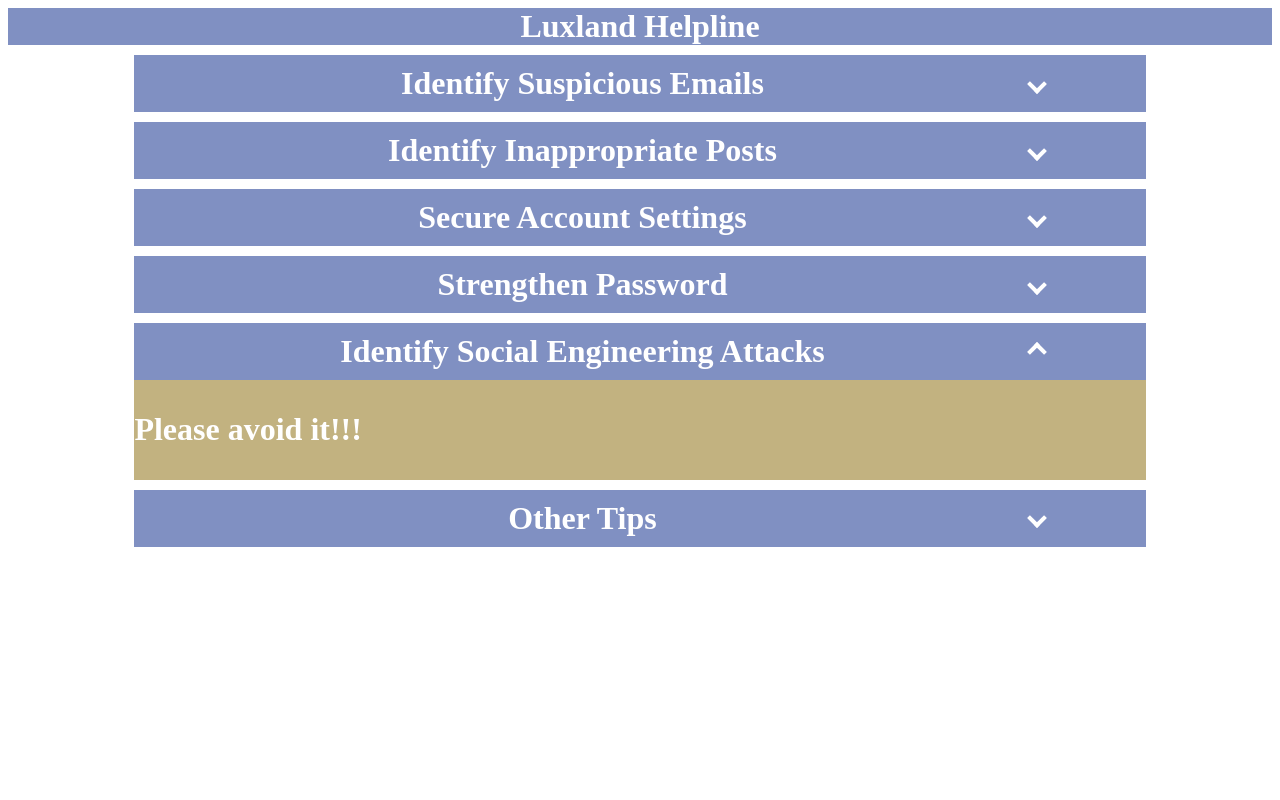
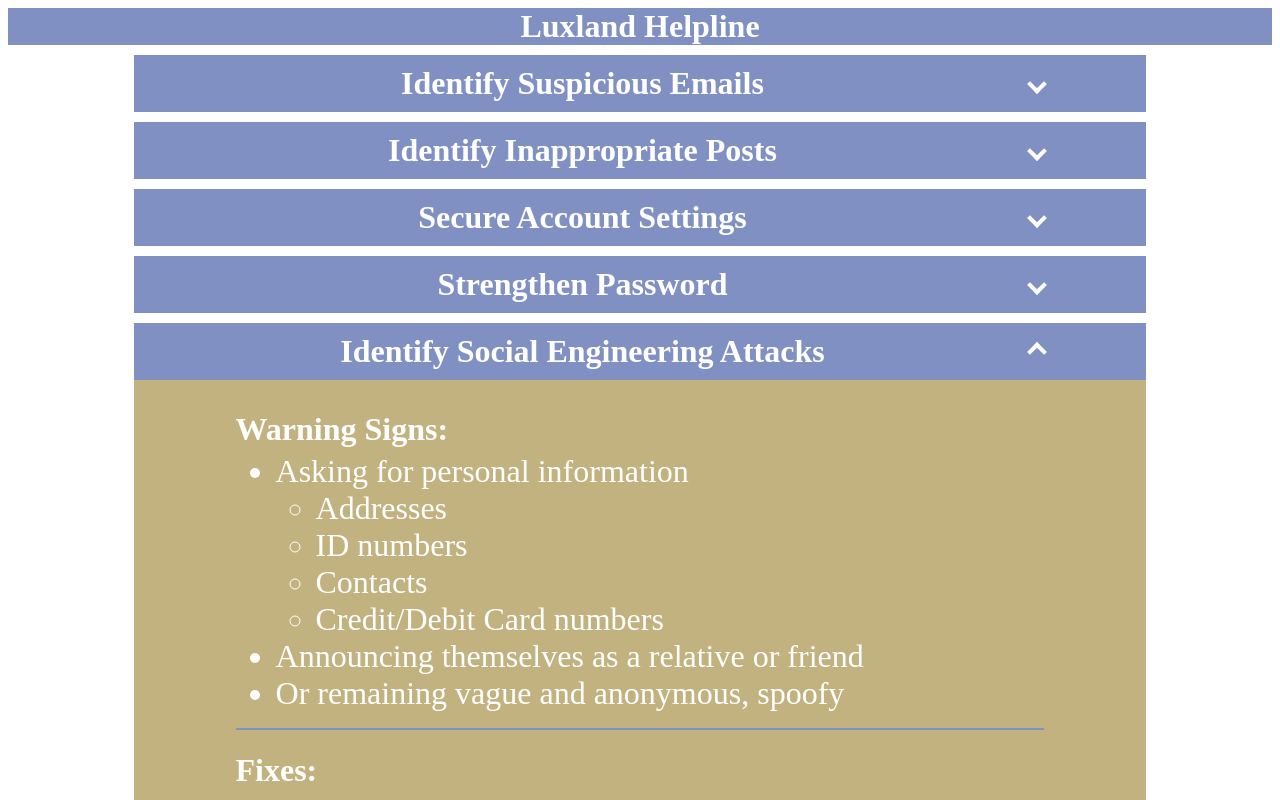
Before and after one commit to Hidden-Bug-0x1/csec-help-guide, a React (Create React App) app in the folder ui/: page / in a window 1280 px wide. Both pictures are taken after a click on the element "Identify Social Engineering Attacks". Shown: the top 800 px of the page. Built offline with nearby package versions, Linux system fonts and the light colour scheme.

Commit message:
Added content to SocialEngineering

```diff
--- a/ui/src/pages/SocialEngineering.js
+++ b/ui/src/pages/SocialEngineering.js
@@ -3,7 +3,25 @@ import React from 'react';
 const SocialEngineering = () => {
 	return (
 		<div className='card bg-secondary flex-col'>
-			<h1>Please avoid it!!!</h1>
+			<h1 className='tab-l mb-1'>Warning Signs:</h1>
+			<ul className='tab-l mt-0'>
+				<li>Asking for personal information</li>
+				<ul>
+					<li>Addresses</li>
+					<li>ID numbers</li>
+					<li>Contacts</li>
+					<li>Credit/Debit Card numbers</li>
+				</ul>
+				<li>Announcing themselves as a relative or friend</li>
+				<li>Or remaining vague and anonymous, spoofy</li>
+			</ul>
+
+			<div className='line center' />
+			<h1 className='tab-l'>Fixes:</h1>
+			<ul className='tab-l mt-0'>
+				<li>Authenticate them</li>
+				<li>Just don't give them personal information</li>
+			</ul>
 		</div>
 	);
 };
```
